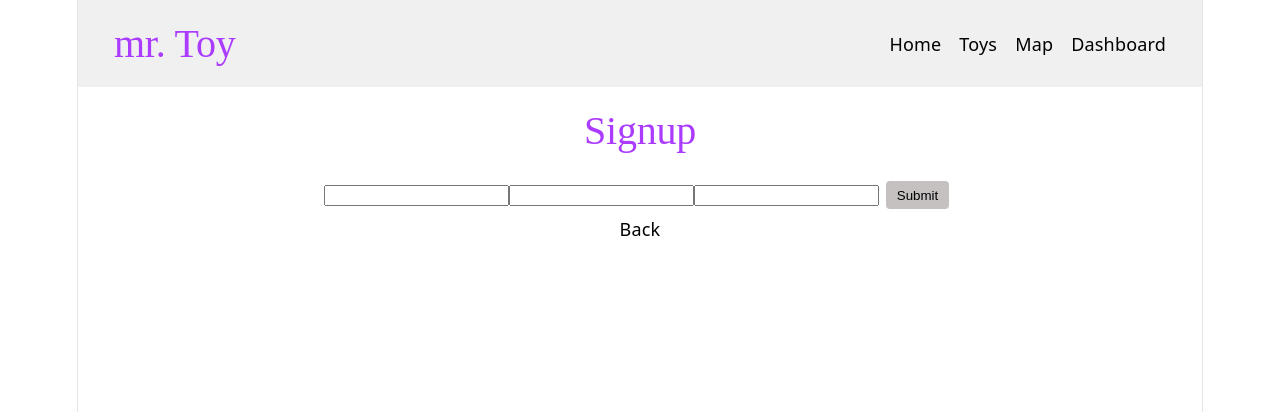
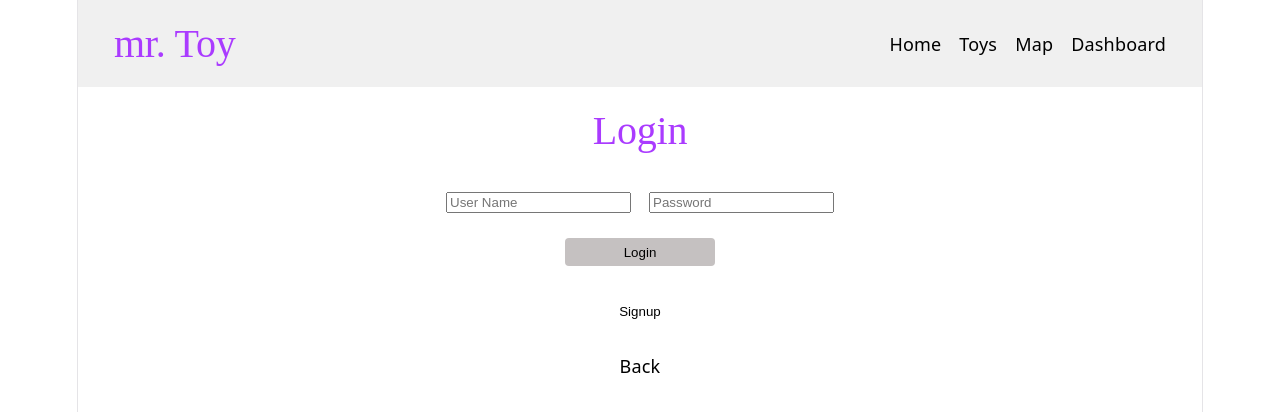
Before and after one commit to danielc3165-sketch/MisterToy-frontend, a React (Vite) app: page /login in a window 1280 px wide. Shown: the top 412 px of the page. Built offline with nearby package versions, Linux system fonts and the light colour scheme; a web font is replaced by a local one.

Commit message:
+ Aplay Login && Signup

```diff
--- /dev/null
+++ b/src/assets/style/cmps/LoginSignup.css
@@ -0,0 +1,26 @@
+.login{
+    display: grid;
+
+    > button{
+        justify-self: center;
+        width: fit-content;
+        margin-bottom: 2em;
+        background-color: #fff;
+    }
+}
+
+.login-inputs{
+    display: flex;
+    justify-self: center;
+    gap: 1em;
+
+    margin: 1em;
+}
+
+.login-form{
+    margin-bottom: 1em;
+
+    > button {
+        width: 150px;
+    }
+}
--- a/src/assets/style/main.css
+++ b/src/assets/style/main.css
@@ -16,4 +16,5 @@
 @import 'cmps/ToyDetails.css';
 @import 'cmps/ToyEdit.css';
 @import 'cmps/Dashboard.css';
+@import 'cmps/LoginSignup.css';
 @import 'cmps/Children.css';
--- a/src/pages/LoginSignup.jsx
+++ b/src/pages/LoginSignup.jsx
@@ -1,56 +1,65 @@
+import { useState } from "react"
+import { Link } from "react-router-dom"
 
-import { Formik, Form, Field } from "formik"
-import * as Yup from "yup"
-import { Link } from "react-router-dom"
+import { login, signup } from "../store/actions/user.action"
+
+import { userService } from "../services/user.service.api"
+import { showErrorMsg, showSuccessMsg } from "../services/event-bus.service"
 
 export function LoginSignup() {
 
-  const SignupSchema = Yup.object().shape({
-    firstName: Yup.string()
-      .min(2, "Too Short!")
-      .max(50, "Too Long!")
-      .required("Required"),
-    lastName: Yup.string()
-      .min(2, "Too Short!")
-      .max(50, "Too Long!")
-      .required("Required"),
-    email: Yup.string().email("Invalid email").required("Required"),
-  })
+    const [ isSignup,setIsSignup] =  useState(false)
+    const [ credentials,setCredentials ] = useState([userService.getEmptyCredentials()])
 
-  return <section>
-    <div>
-      <h2>Signup</h2>
-      <Formik
-        initialValues={{
-          firstName: "",
-          lastName: "",
-          email: "",
-        }}
-        validationSchema={SignupSchema}
-        onSubmit={(values) => {
-          // same shape as initial values
-          console.log(values)
-        }}
-      >
-        {({ errors, touched }) => (
-          <Form className="formik">
-            <Field  name="firstName" />
-            {errors.firstName && touched.firstName && (
-              <div>{errors.firstName}</div>
-            )}
-            <Field name="lastName" />
-            {errors.lastName && touched.lastName && (
-              <div>{errors.lastName}</div>
-            )}
-            <Field name="email" type="email" />
-            {errors.email && touched.email && <div>{errors.email}</div>}
-            <button type="submit">Submit</button>
-          </Form>
-        )}
-      </Formik>
+
+    //console.log('L',loggedInUser)
+
+    function handleCredentials({target}){
+      const { value, name } = target
+      setCredentials(prev=>({...prev,[name]:value}))
+    }
+
+    function onSubmit(ev){
+       ev.preventDefault()
+       isSignup ? _signup() : _login()
+
+    }
+
+    function _login(){
+    try {
+      login(credentials)
+      showSuccessMsg('Logged in successfully')
+    } catch (error) {
+      showErrorMsg('Oops try again')
+    }
+    }
+
+    function _signup(){
+    try {
+      signup(credentials)
+      showSuccessMsg('Logged in successfully')
+    } catch (error) {
+      showErrorMsg('Oops try again')
+    }
+    }
+
+
+    return <section className="login">
+
+    <h2>{isSignup ? 'Signup' : 'Login'}</h2>
+
+    <form className="login-form" onSubmit={onSubmit}>
+    <div className="login-inputs">
+    <input type="text" name="userName" value={credentials.userName} onChange={handleCredentials} placeholder="User Name" />
+    {isSignup && <input type="text" name="fullName" value={credentials.fullName} onChange={handleCredentials} placeholder="Full Name"/>}
+    <input type="password" name="password" value={credentials.password} onChange={handleCredentials} placeholder="Password" />
     </div>
+    <button>{isSignup ? 'Signup' : 'Login'}</button>
 
-     <Link to={'/toy'}>Back</Link>
+    </form>
 
-  </section>
+    <button onClick={()=>setIsSignup(!isSignup)}>{isSignup ? 'Login' : 'Signup'}</button>
+    <Link to={'/toy'}>Back</Link>
+
+    </section>
 }
--- /dev/null
+++ b/src/services/user.service.api.js
@@ -0,0 +1,61 @@
+import { httpService } from "./http.service"
+
+export const userService = {
+  login,
+  signup,
+  logout,
+  getLoggedInUser,
+  getEmptyCredentials,
+}
+
+const BASE_URL = 'auth/'
+const STORAGE_KEY = 'loggedinUser'
+
+async function login({ userName, password }) {
+  try {
+    const user = await httpService.post(BASE_URL + 'login', {
+      userName,
+      password,
+    })
+    _setLoggedInUser(user)
+    return user
+  } catch (error) {
+    console.log('Could not login')
+  }
+}
+
+async function signup(credentials) {
+  try {
+    const user = await httpService.post(BASE_URL + 'signup', credentials)
+    _setLoggedInUser(user)
+    return user
+  } catch (err) {
+    console.log('Could not signup')
+  }
+}
+
+async function logout() {
+  try {
+    await httpService.post(BASE_URL + 'logout')
+    sessionStorage.removeItem(STORAGE_KEY)
+  } catch (error) {
+    console.log('Could not logout')
+  }
+}
+
+function getLoggedInUser() {
+  const entity = sessionStorage.getItem(STORAGE_KEY)
+  return JSON.parse(entity)
+}
+
+function getEmptyCredentials() {
+  return {
+    userName: '',
+    password: '',
+    fullName: '',
+  }
+}
+
+function _setLoggedInUser(user) {
+  sessionStorage.setItem(STORAGE_KEY, JSON.stringify(user))
+}
--- /dev/null
+++ b/src/store/actions/user.action.js
@@ -0,0 +1,33 @@
+import { userService } from '../../services/user.service.api.js'
+import { SET_USER } from '../reducers/user.reducer.js'
+import { store } from '../store.js'
+
+export async function login(credentials) {
+  try {
+    const user = await userService.login(credentials)
+    store.dispatch({ type: SET_USER, user })
+  } catch (error) {
+    console.log('user actions -> Cannot login', error)
+    throw error
+  }
+}
+
+export async function signup(credentials) {
+  try {
+    const user = await userService.signup(credentials)
+    store.dispatch({ type: SET_USER, user })
+  } catch (error) {
+    console.log('user actions -> Cannot signup', error)
+    throw error
+  }
+}
+
+export async function logout() {
+  try {
+    await userService.logout()
+    store.dispatch({ type: SET_USER, user: null })
+  } catch (error) {
+    console.log('user actions -> Cannot logout', error)
+    throw error
+  }
+}
--- a/src/store/reducers/user.reducer.js
+++ b/src/store/reducers/user.reducer.js
@@ -1,14 +1,16 @@
-export const SET_USERS = 'SET_USER'
+import { userService } from "../../services/user.service.api"
+
+export const SET_USER = 'SET_USER'
 
 const initialState={
-    users:[]
+    loggedInUser: userService.getLoggedInUser()
 }
 
 export function userReducer(state = initialState, action = {}) {
     switch (action.type) {
         //* Toys
-        case SET_USERS:
-            return { ...state, toys: action.toys }
+        case SET_USER:
+            return { ...state, loggedInUser: action.user }
 
     default:
             return state
```
